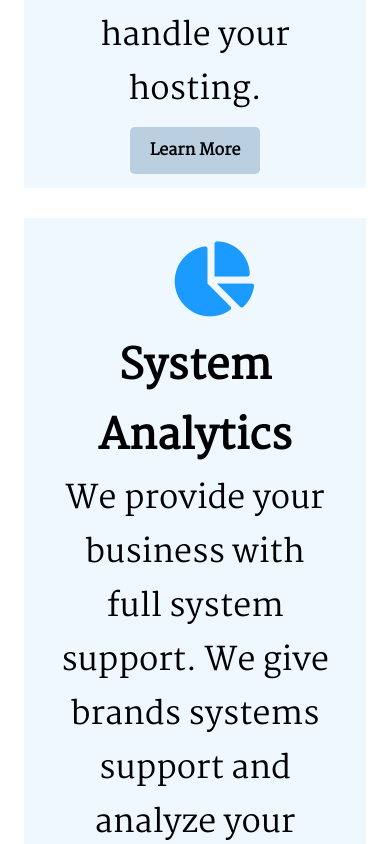
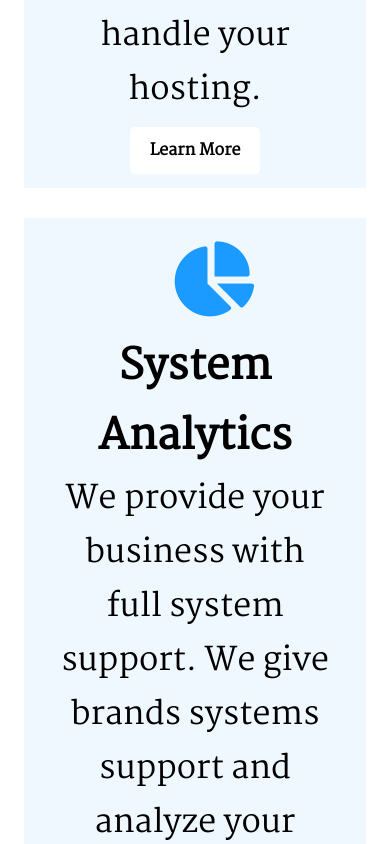
Before and after one commit to KemKem-dev/tech-haven, a plain HTML site: page index.html in a window 390 px wide. Shown: the part 3040-3884 px from the top of the page. Drawn offline with Linux system fonts and the light colour scheme; a web font is replaced by a local one.

Commit message:
Update styles.css

```diff
--- a/styles.css
+++ b/styles.css
@@ -510,6 +510,8 @@ footer {
     }
     .button {
         margin-top: 1rem;
+        margin-bottom: 1rem;
+        background: #ffffff;
     }
     .btn {
         display: inline-block;
```
